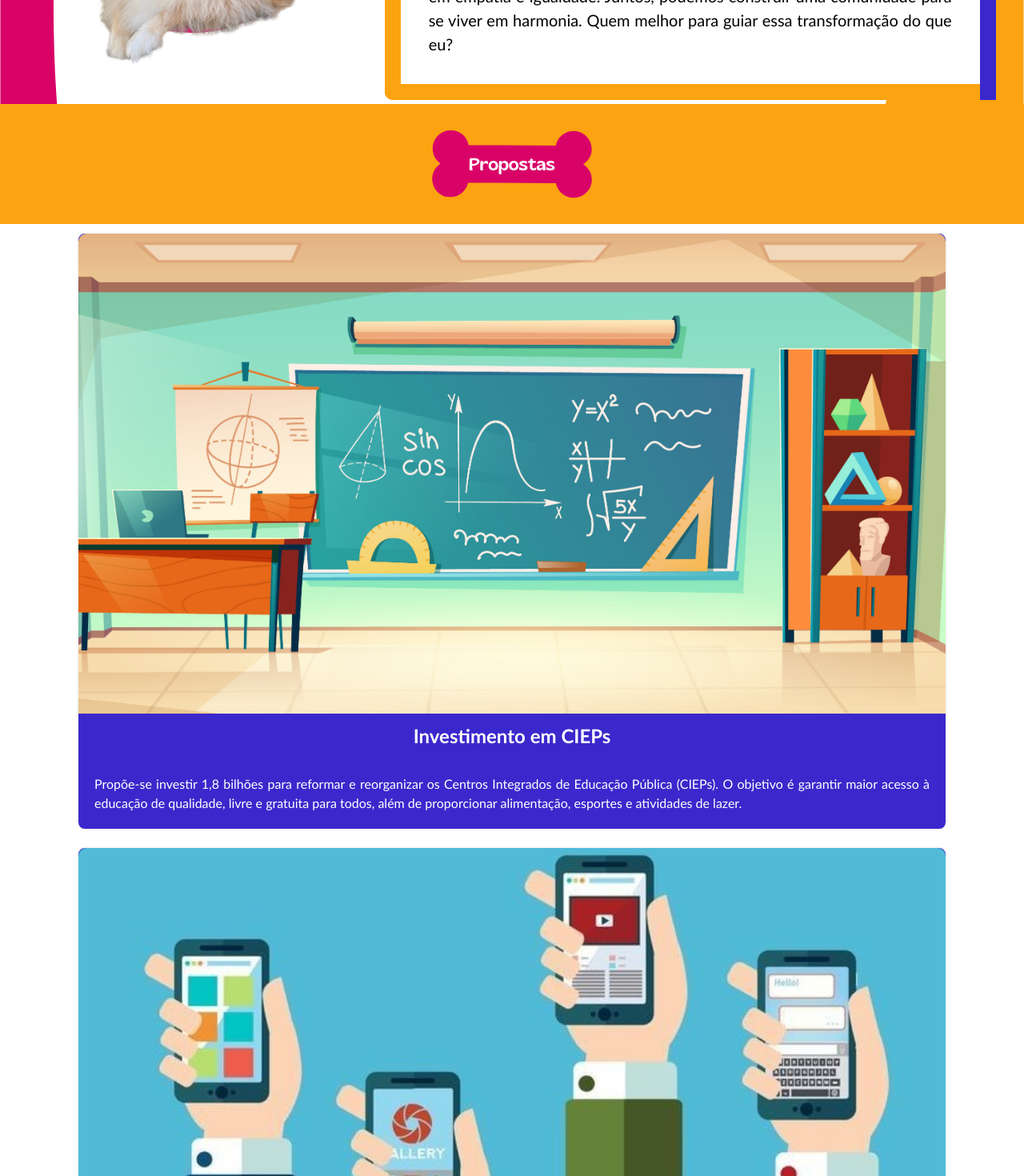
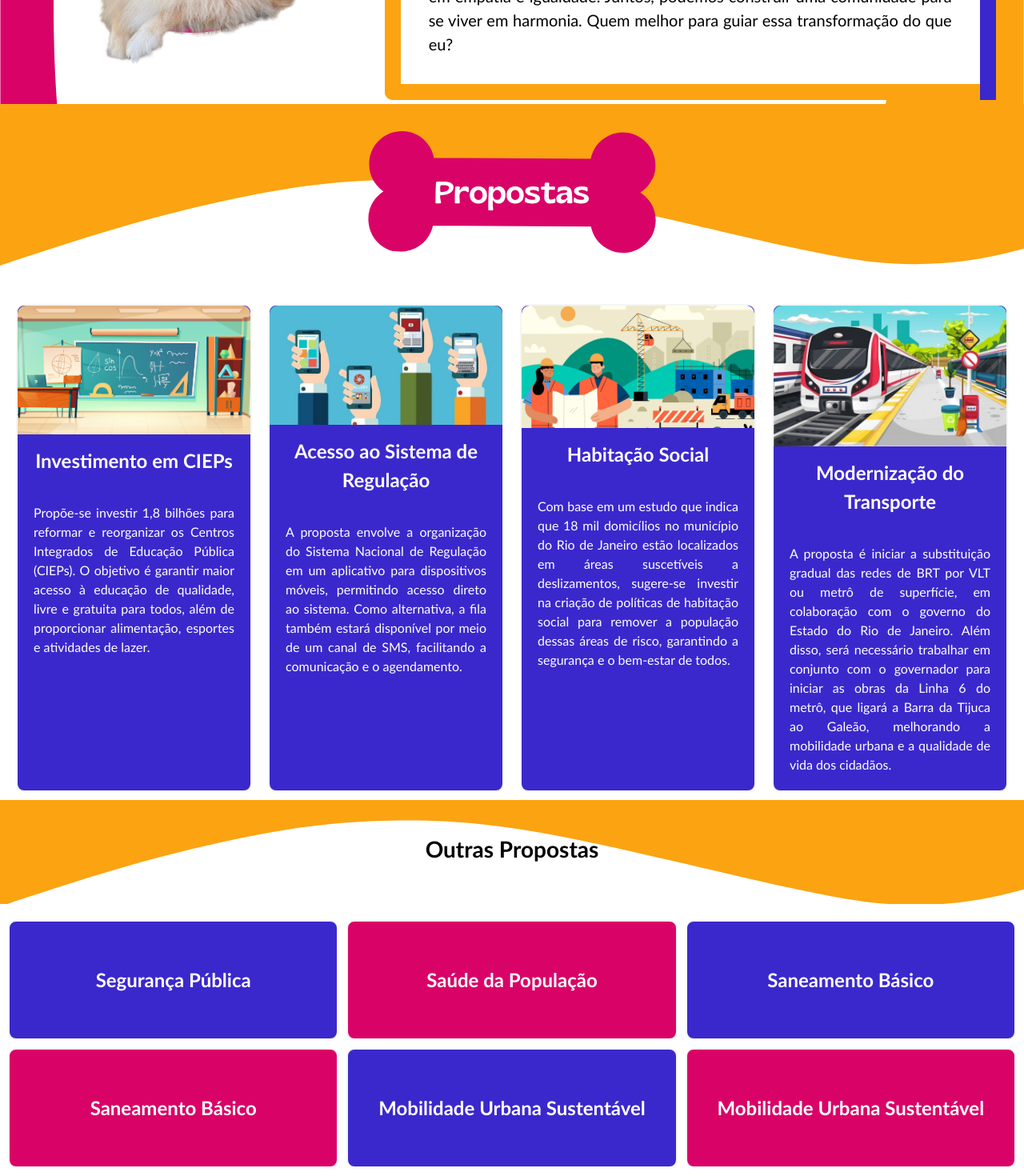
Before and after one commit to Leticia-SS/Assessment-Mobile-Ui, a React (Vite) app in the folder assessment-ui/: page / in a window 1280 px wide. Shown: the part 1360-2830 px from the top of the page at 80% size. Built offline with nearby package versions, Linux system fonts and the light colour scheme.

Commit message:
style: proposal component

```diff
--- a/assessment-ui/src/Proposals.css
+++ b/assessment-ui/src/Proposals.css
@@ -62,21 +62,67 @@
 
 
 @media (min-width:576px) {
+    .proposal-title-container{
+        height: 220px;
+    }
+    .proposal-title{
+        width: 300px;
+    }
 
+    .proposal-cards-container{
+        flex-direction: row;
+        flex-wrap: wrap;
+        justify-content: space-evenly;
+        align-items: stretch;
+        padding: 20px;
+    }
+    .card-title{
+        padding: 5px;
+    }
+
+    .otherProposal-title-container{
+        background-position-y: 30%;
+        padding-bottom: 20px;
+    }
+
+    .proposal-h2{
+        padding-top: 20px;
+        height: fit-content;
+        font-size: 24px;
+    }
 }
 
-@media (min-width:768px) {
+/* @media (min-width:768px) {
 
-}
+} */
 
 @media (min-width:992px) {
-
+    .otherProposal-title-container{
+        background-position-y: 30%;
+    }
+    .proposal-cardsTitle-container{
+        grid-template-columns: repeat(3, 1fr);
+    }
+    .proposal-title-container{
+        background-position-y: 15%;
+    }
+    .proposal-h2{
+        font-size: 28px;
+    }
 }
 
 @media (min-width:1200px) {
+    .proposal-title{
+        width: 370px;
+    }
+    .proposal-title-container{
+        background-position-y: 20%;
+    }
 
 }
 
 @media (min-width:1440px) {
-
+    .proposal-title-container{
+        background-position-y: 27%;
+    }
 }
--- a/assessment-ui/src/Proposals.jsx
+++ b/assessment-ui/src/Proposals.jsx
@@ -9,7 +9,7 @@ import CardTitle from "./components/CardTitle";
 
 const Proposals = () => {
     return(
-        <section>
+        <section id='Propostas'>
             <div className='proposal-title-container'>
                 <img className='proposal-title' src={title} alt="title" /></div>
             <div className='proposal-cards-container'>
--- a/assessment-ui/src/components/components.css
+++ b/assessment-ui/src/components/components.css
@@ -80,6 +80,10 @@
     .carousel-Logo, .slogan{
         width: 60%;
     }
+
+    .card-container{
+        flex-basis: calc(45% - 10px);
+    }
 }
 
 @media (min-width:768px) {
@@ -96,6 +100,10 @@
     .carousel-Logo, .slogan{
         width: 35%;
     }
+
+    .card-container{
+        flex-basis: calc(20% - 10px);
+    }
 }
 
 @media (min-width:1440px) {
```
